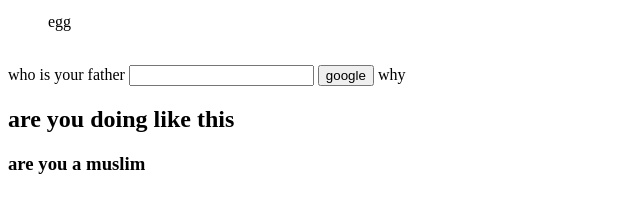
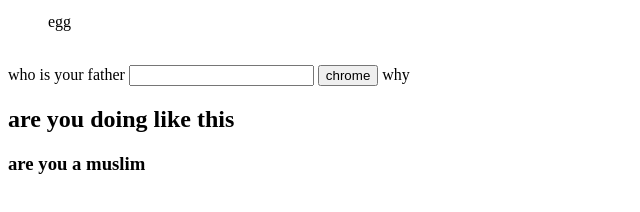
Before and after one commit to ahmadbisiriyu8-lab/h, a plain HTML site: page index.html in a window 1280 px wide. Shown: the part 482-694 px from the top of the page, 0-640 px from the left. Drawn offline with Linux system fonts and the light colour scheme.

Commit message:
github pra tice

```diff
--- a/index.html
+++ b/index.html
@@ -15,7 +15,7 @@
         <ul>egg</ul>
         <br>who is your father
         <input type="number">
-        <button>google</button>
+        <button>chrome</button>
         <object>why</object>
         <h2>are you doing like this</h2>
         <h3>are you a muslim</h3>
```
